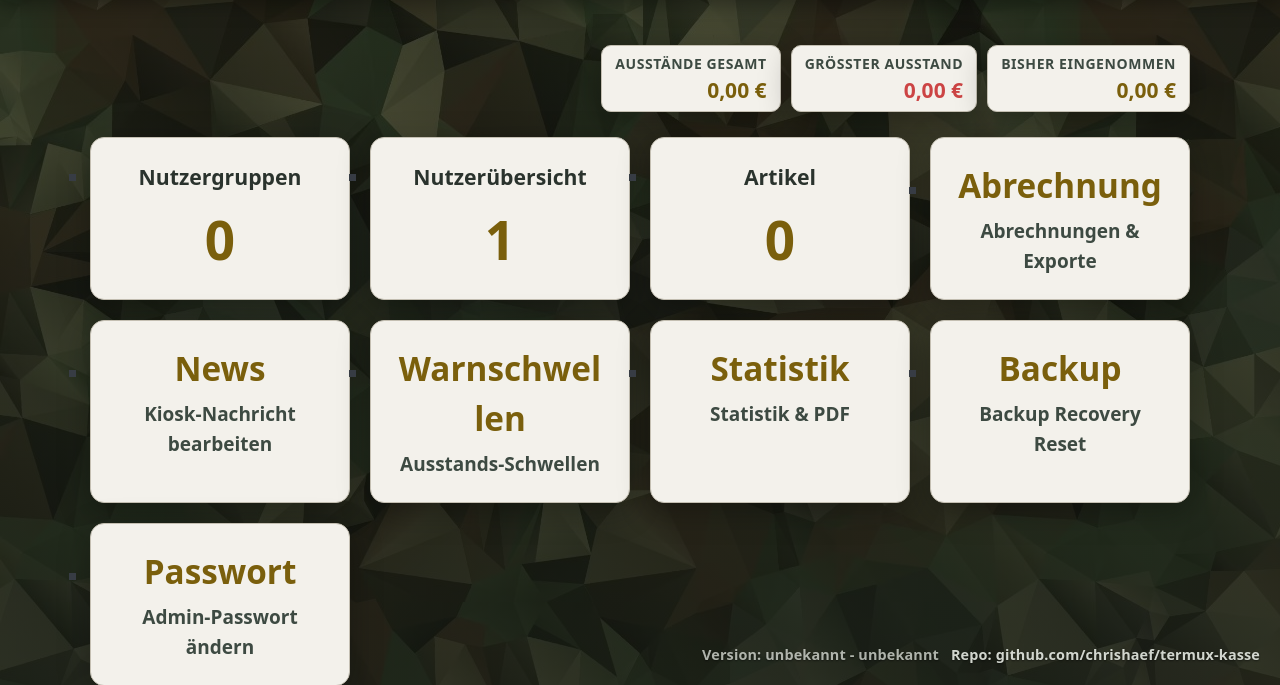
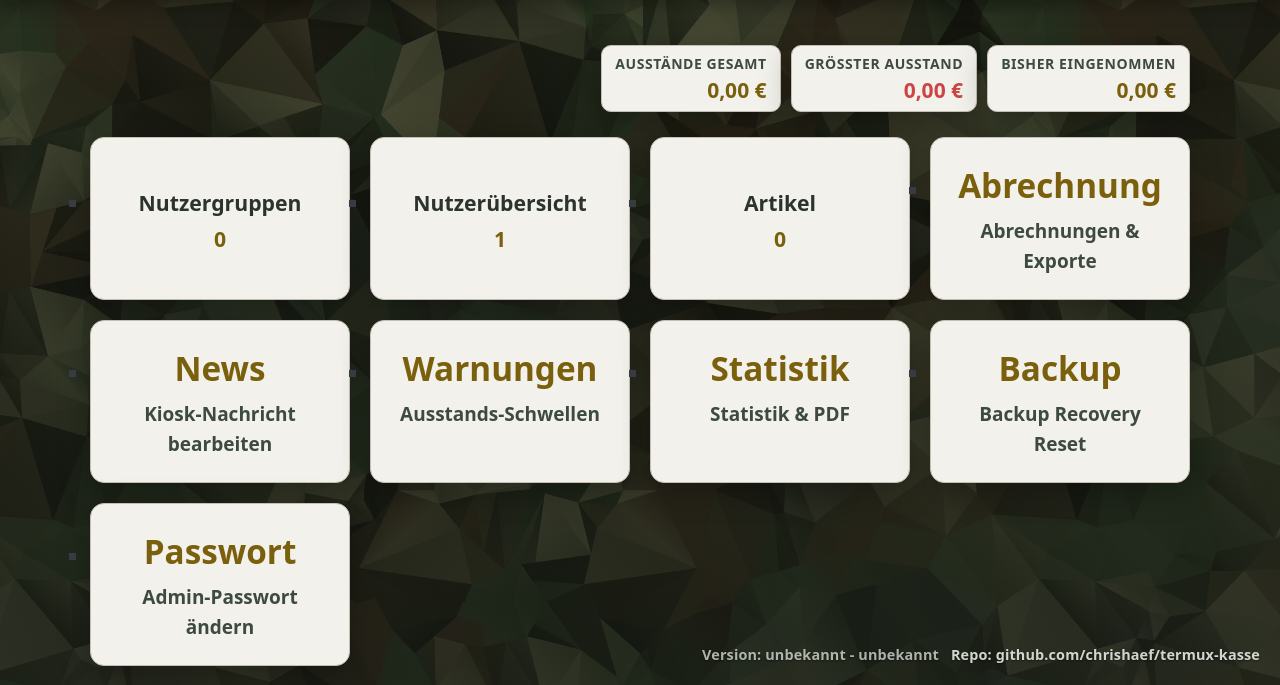
Before and after one commit to chrishaef/termux-kasse, a FastAPI app: page /admin in a window 1280 px wide. Shown: the part 125-810 px from the top of the page. Run offline with FastAPI, Linux system fonts and the light colour scheme; the visitor is signed in with stand-in values (Sample User, id 1); data comes from the database, SQL or seed files in the repository; data that the repository does not hold is empty.

Commit message:
fix: normalize admin metric cards and warning label
Rename the thresholds card to Warnungen and make metric-card title/count typography consistent while centering all content inside the tiles.

Made-with: Cursor

```diff
--- a/app/static/kasse.css
+++ b/app/static/kasse.css
@@ -1052,25 +1052,27 @@ body.app-admin .table-wrap a:not([role="button"]):hover {
 }
 
 .admin-card--metric {
-  display: grid;
-  grid-template-rows: auto 1fr;
-  align-items: start;
+  display: flex;
+  flex-direction: column;
+  align-items: center;
+  justify-content: center;
+  gap: 0.45rem;
 }
 
 .admin-card--metric .admin-card__title {
   display: block;
-  margin: 0 0 0.55rem;
+  margin: 0;
   font-size: 1.06rem;
   font-weight: 800;
   color: var(--kas-label-on-surface);
+  text-align: center;
 }
 
 .admin-card--metric strong {
   margin: 0;
-  align-self: center;
-  justify-self: center;
-  font-size: clamp(1.9rem, 4.3vw, 2.65rem);
+  font-size: 1.06rem;
   line-height: 1.05;
+  text-align: center;
 }
 
 .table-wrap {
--- a/app/templates/admin/dashboard.html
+++ b/app/templates/admin/dashboard.html
@@ -57,7 +57,7 @@
   </li>
   <li>
     <a class="admin-card" href="/admin/debt-thresholds">
-      <strong>Warnschwellen</strong>
+      <strong>Warnungen</strong>
       <span>Ausstands-Schwellen</span>
     </a>
   </li>
```
